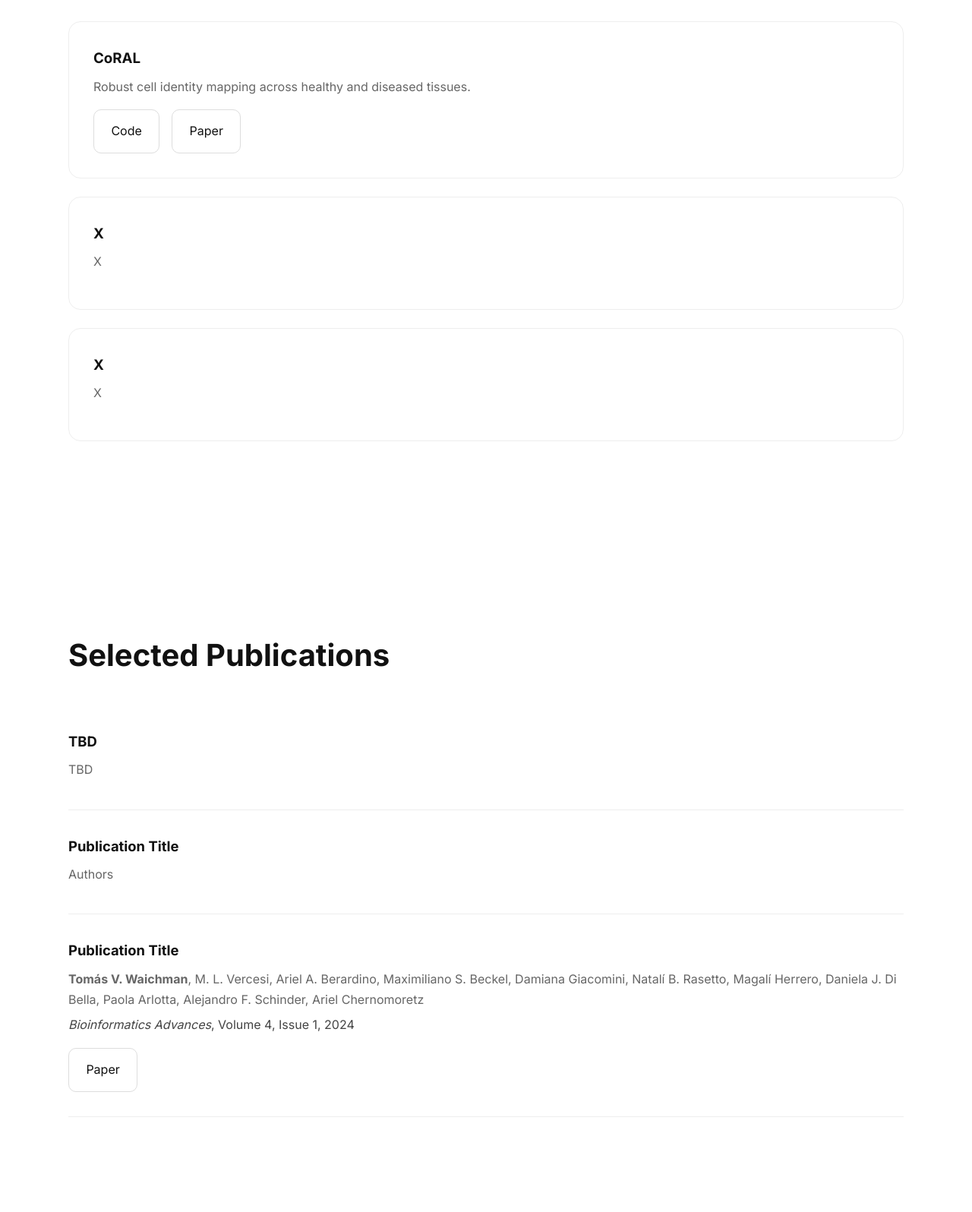
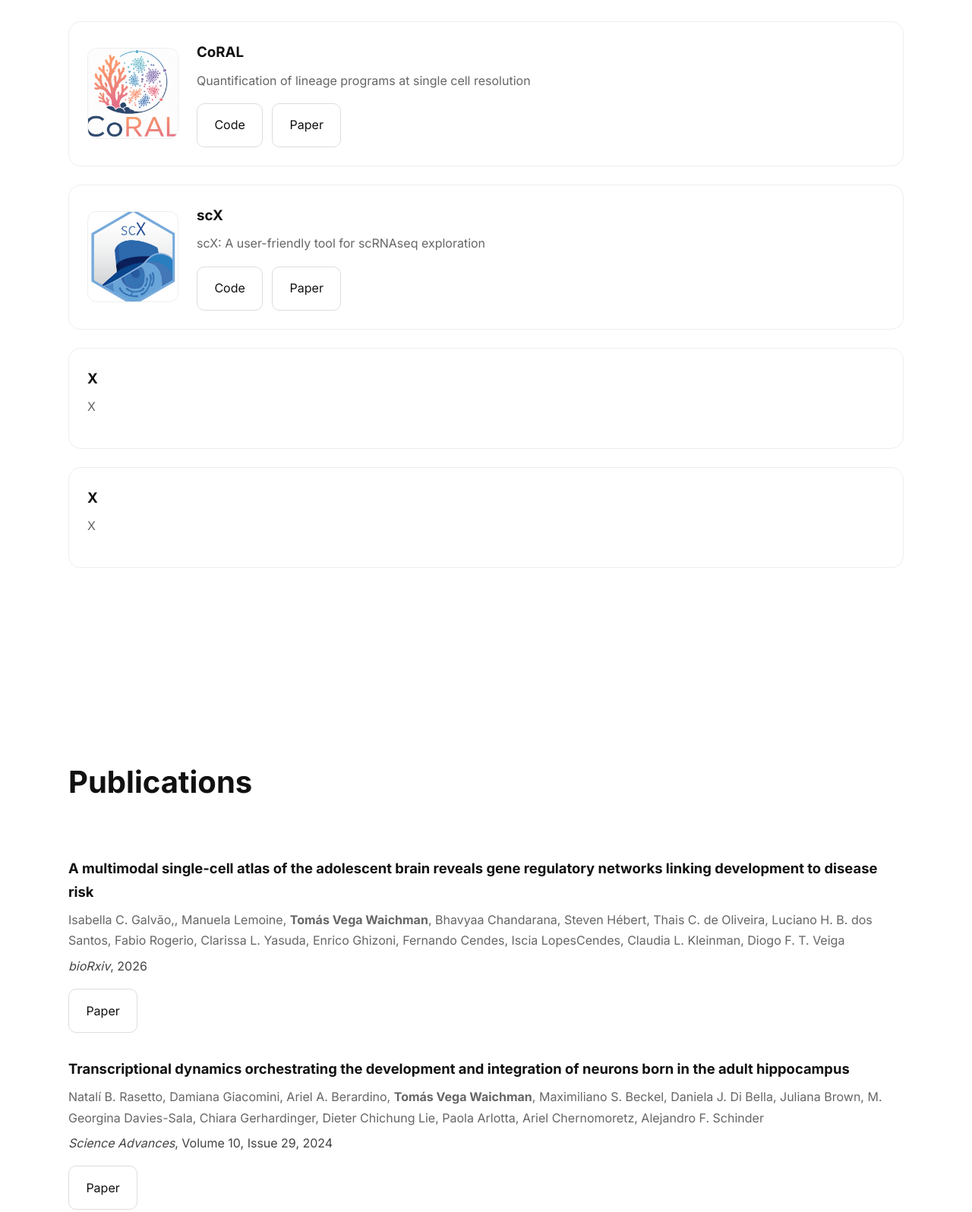
Before and after one commit to tvegawaichman/tvegawaichman.github.io, a plain HTML site: page index.html in a window 1280 px wide. Shown: the part 1980-3576 px from the top of the page at 76% size. Drawn offline with Linux system fonts and the light colour scheme.

Commit message:
software + publication

```diff
--- a/index.html
+++ b/index.html
@@ -166,26 +166,58 @@ section{
     color:var(--light);
 }
 
-.project{
-    border:1px solid #eee;
-    border-radius:16px;
-    padding:2rem;
-    margin-bottom:1.5rem;
+.project {
+    border: 1px solid #eee;
+    border-radius: 16px;
+    padding: 1.5rem;
+    margin-bottom: 1.5rem;
 }
 
-.project h3{
-    margin-bottom:.5rem;
+.project-content {
+    display: flex;
+    gap: 1.5rem;
+    align-items: center;
 }
 
-.project p{
-    color:var(--light);
-    margin-bottom:1rem;
+.project-img {
+    width: 120px;
+    height: 120px;
+    object-fit: cover;
+    border-radius: 12px;
+    border: 1px solid #eee;
 }
 
-.project-links{
-    display:flex;
-    gap:1rem;
+.project-text {
+    flex: 1;
 }
+
+.project h3 {
+    margin-bottom: .5rem;
+}
+
+.project p {
+    color: #666;
+    margin-bottom: 1rem;
+}
+
+.project-links {
+    display: flex;
+    gap: .75rem;
+}
+
+/* mobile responsive */
+@media (max-width: 768px) {
+    .project-content {
+        flex-direction: column;
+        align-items: flex-start;
+    }
+
+    .project-img {
+        width: 100%;
+        height: auto;
+    }
+}
+
 
 .publication{
     padding:1.5rem 0;
@@ -351,16 +383,51 @@ and lineage transitions.
 
 <div class="project">
 
-<h3>CoRAL</h3>
+    <div class="project-content">
 
-<p>
-Robust cell identity mapping across healthy and diseased tissues.
-</p>
+        <img class="project-img" src="img/coral.png" alt="CoRAL figure">
 
-<div class="project-links">
-<a class="btn" href="#">Code</a>
-<a class="btn" href="#">Paper</a>
+        <div class="project-text">
+
+            <h3>CoRAL</h3>
+
+            <p>
+                Quantification of lineage programs at single cell resolution
+            </p>
+
+            <div class="project-links">
+                <a class="btn" href="https://github.com/fungenomics/CoRAL">Code</a>
+                <a class="btn" href="#">Paper</a>
+            </div>
+
+        </div>
+
+    </div>
+
 </div>
+
+<div class="project">
+
+    <div class="project-content">
+
+        <img class="project-img" src="img/scX.png" alt="scX figure">
+
+        <div class="project-text">
+
+            <h3>scX</h3>
+
+            <p>
+                scX: A user-friendly tool for scRNAseq exploration
+            </p>
+
+            <div class="project-links">
+                <a class="btn" href="https://github.com/chernolabs/scX">Code</a>
+                <a class="btn" href="https://doi.org/10.1093/bioadv/vbae062">Paper</a>
+            </div>
+
+        </div>
+
+    </div>
 
 </div>
 
@@ -390,31 +457,56 @@ X
 <section id="publications">
 <div class="container">
 
-<h2 class="section-title">Selected Publications</h2>
+<h2 class="section-title">Publications</h2>
 
 <div class="publication">
 <div class="publication-title">
-TBD
+A multimodal single-cell atlas of the adolescent brain reveals gene regulatory networks linking development to disease risk
+</div>
+<div class="publication-authors">
+  Isabella C. Galvão,, Manuela Lemoine, <strong>Tomás Vega Waichman</strong>,
+  Bhavyaa Chandarana, Steven Hébert, Thais C. de Oliveira,
+  Luciano H. B. dos Santos, Fabio Rogerio, Clarissa L. Yasuda,
+  Enrico Ghizoni, Fernando Cendes, Iscia LopesCendes, Claudia L. Kleinman,
+  Diogo F. T. Veiga
+
+</div>
+<div class="publication-journal">
+        <em>bioRxiv</em>,
+        2026
 </div>
 
-<div class="publication-authors">
-TBD
-</div>
+<div class="publication-links">
+<a class="btn" href="https://doi.org/10.64898/2026.02.20.707029" target="_blank">
+  Paper
+</a>
 </div>
 
 <div class="publication">
 <div class="publication-title">
-Publication Title
+Transcriptional dynamics orchestrating the development and integration of neurons born in the adult hippocampus
+</div>
+<div class="publication-authors">
+        Natalí B. Rasetto, Damiana Giacomini, Ariel A. Berardino,
+        <strong>Tomás Vega Waichman</strong>, Maximiliano S. Beckel,
+        Daniela J. Di Bella, Juliana Brown, M. Georgina Davies-Sala,
+        Chiara Gerhardinger, Dieter Chichung Lie, Paola Arlotta,
+        Ariel Chernomoretz, Alejandro F. Schinder
+</div>
+<div class="publication-journal">
+        <em>Science Advances</em>,
+        Volume 10, Issue 29, 2024
 </div>
 
-<div class="publication-authors">
-Authors
-</div>
+<div class="publication-links">
+<a class="btn" href="https://doi.org/10.1126/sciadv.adp6039" target="_blank">
+  Paper
+</a>
 </div>
 
 <div class="publication">
 <div class="publication-title">
-Publication Title
+scX: a user-friendly tool for scRNAseq exploration
 </div>
 <div class="publication-authors">
       <strong>Tomás V. Waichman</strong>, M. L. Vercesi, Ariel A. Berardino,
@@ -446,11 +538,11 @@ Publication Title
 <h2 class="section-title">Contact</h2>
 
 <p>
-Email: your.email@institution.edu
+Email: tomas.vegawaichman@mail.mcgill.ca
 </p>
 
 <p>
-GitHub: github.com/yourusername
+GitHub: github.com/tvegawaichman
 </p>
 
 <p>
```
Also changed, not shown: img/coral.png (added), img/scX.png (added).
